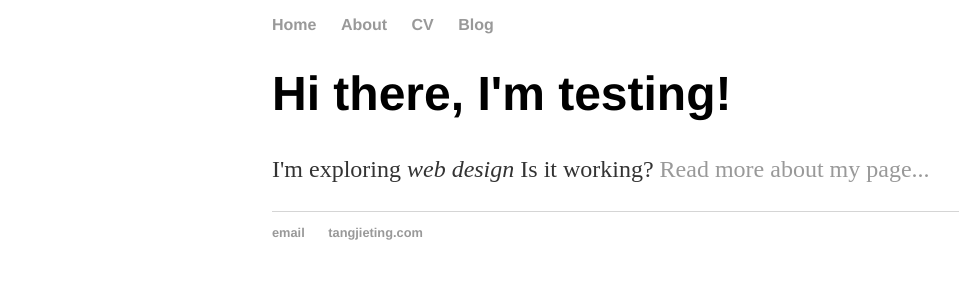
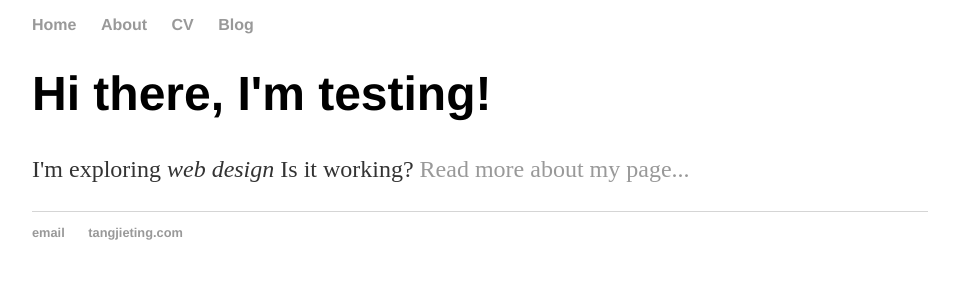
Before and after one commit to camiolo/camiolo.github.io, a Jekyll site: the page Test_Jekyll.html, which Jekyll copies as it is, in a window 1280 px wide. Shown: the top 300 px of the page, without its empty margins (48-1007 px from the left). Built offline with Jekyll 4.4.1, drawn with Linux system fonts in a browser that asks for light colours.

Commit message:
Update main.css

```diff
--- a/css/main.css
+++ b/css/main.css
@@ -1,5 +1,5 @@
 body {
-    margin:  1em 20em auto;
+    margin:  1em 5em auto;
     width: 70%;
 }
 nav ul, footer ul {
```
